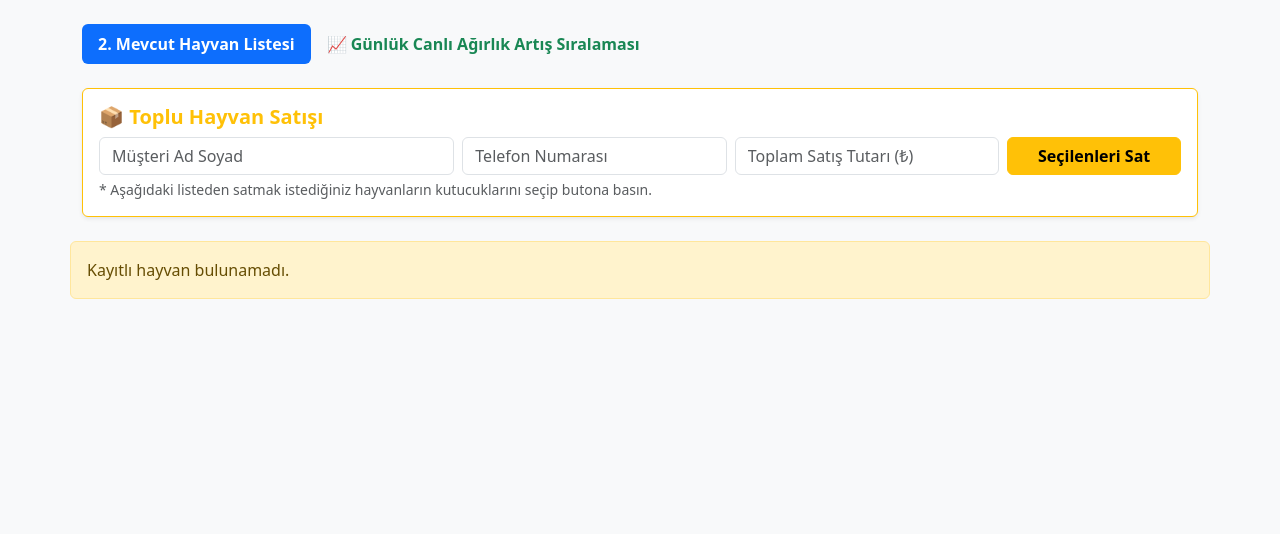
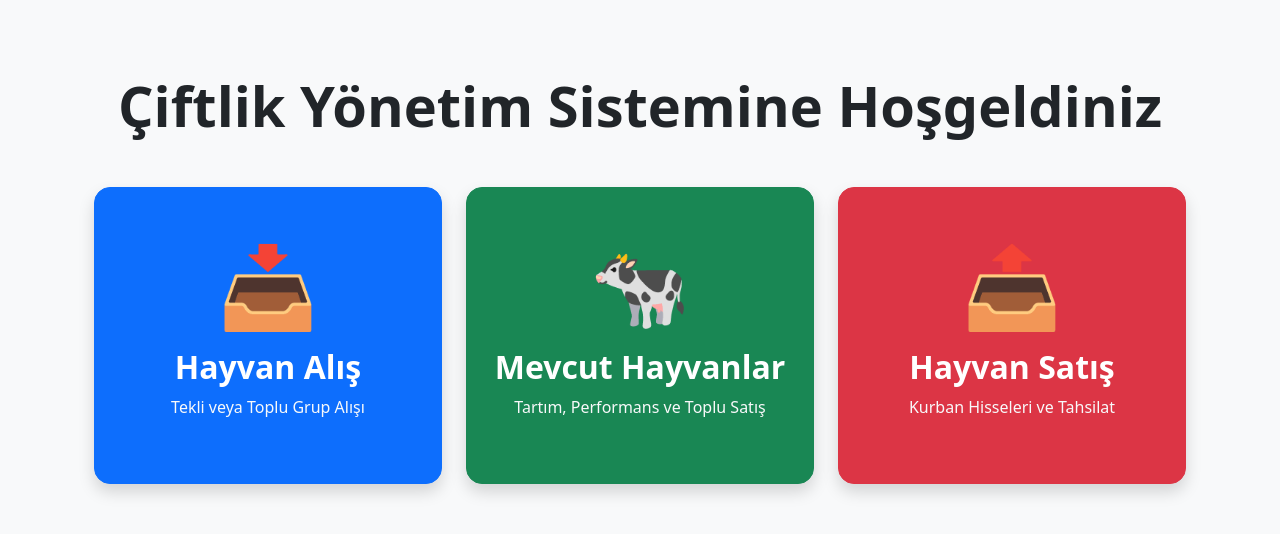
Before and after one commit to Dev1Zfr/PROJE_KLASORU, a Flask app: page / in a window 1280 px wide. Shown: the part 80-614 px from the top of the page. Run offline with Flask 3, Linux system fonts and the light colour scheme; a user stored in the database is signed in.

Commit message:
Update index.html

```diff
--- a/templates/index.html
+++ b/templates/index.html
@@ -1,110 +1,41 @@
 {% extends 'layout.html' %}
 
 {% block content %}
-<ul class="nav nav-pills mb-4" id="pills-tab" role="tablist">
-  <li class="nav-item">
-    <button class="nav-link active fw-bold" id="pills-mevcut-tab" data-bs-toggle="pill" data-bs-target="#pills-mevcut" type="button">2. Mevcut Hayvan Listesi</button>
-  </li>
-  <li class="nav-item">
-    <button class="nav-link fw-bold text-success" id="pills-siralama-tab" data-bs-toggle="pill" data-bs-target="#pills-siralama" type="button">📈 Günlük Canlı Ağırlık Artış Sıralaması</button>
-  </li>
-</ul>
+<div class="container text-center mt-5 pt-4">
+    <h1 class="display-4 fw-bold mb-5 text-dark">Çiftlik Yönetim Sistemine Hoşgeldiniz</h1>
 
-<div class="tab-content" id="pills-tabContent">
-  <!-- TAB 1: MEVCUT HAYVANLAR & TOPLU SATIŞ -->
-  <div class="tab-pane fade show active" id="pills-mevcut">
-    <form action="/toplu-satis" method="POST">
-        <div class="card bg-white shadow-sm mb-4 p-3 border-warning">
-            <h5 class="card-title text-warning fw-bold">📦 Toplu Hayvan Satışı</h5>
-            <div class="row g-2">
-                <div class="col-md-4">
-                    <input type="text" name="alici_ad" class="form-control" placeholder="Müşteri Ad Soyad" required>
-                </div>
-                <div class="col-md-3">
-                    <input type="text" name="alici_tel" class="form-control" placeholder="Telefon Numarası">
-                </div>
-                <div class="col-md-3">
-                    <input type="number" step="0.1" name="toplam_satis_fiyati" class="form-control" placeholder="Toplam Satış Tutarı (₺)" required>
-                </div>
-                <div class="col-md-2">
-                    <button type="submit" class="btn btn-warning w-100 fw-bold">Seçilenleri Sat</button>
-                </div>
-            </div>
-            <small class="text-muted mt-1">* Aşağıdaki listeden satmak istediğiniz hayvanların kutucuklarını seçip butona basın.</small>
+    <div class="row g-4 justify-content-center">
+        <!-- BÜYÜK BUTON 1 -->
+        <div class="col-md-4">
+            <a href="/ekle" class="btn btn-primary w-100 py-5 shadow rounded-4 text-decoration-none transition-hover">
+                <div class="display-1 mb-3">📥</div>
+                <h2 class="fw-bold">Hayvan Alış</h2>
+                <p class="text-light">Tekli veya Toplu Grup Alışı</p>
+            </a>
         </div>
 
-        <div class="row">
-            {% for hayvan in hayvanlar %}
-            <div class="col-md-4 mb-4">
-                <div class="card shadow-sm">
-                    <div class="card-header bg-success text-white fw-bold d-flex justify-content-between align-items-center">
-                        <div>
-                            <input type="checkbox" name="secilen_hayvanlar" value="{{ hayvan.id }}" class="form-check-input me-2">
-                            <span>Küpe No: {{ hayvan.kupe_no }}</span>
-                        </div>
-                    </div>
-                    <div class="card-body">
-                        <p><strong>Irk:</strong> {{ hayvan.irk }} | <strong>Alış:</strong> {{ hayvan.alis_fiyati }} ₺</p>
-                        <hr>
-                        <p><strong>Alış KG:</strong> {{ hayvan.alis_kg }} kg</p>
-                        <p class="text-primary fs-5"><strong>Güncel KG:</strong> {{ hayvan.guncel_kg }} kg</p>
-                        <p class="text-danger fw-bold">Günlük Artış: +{{ hayvan.gunluk_artis }} kg/gün</p>
+        <!-- BÜYÜK BUTON 2 -->
+        <div class="col-md-4">
+            <a href="/mevcut" class="btn btn-success w-100 py-5 shadow rounded-4 text-decoration-none transition-hover">
+                <div class="display-1 mb-3">🐄</div>
+                <h2 class="fw-bold">Mevcut Hayvanlar</h2>
+                <p class="text-light">Tartım, Performans ve Toplu Satış</p>
+            </a>
+        </div>
 
-                        <div class="d-grid mb-2">
-                            <a href="/satis-yap/{{ hayvan.id }}" class="btn btn-outline-warning btn-sm fw-bold">
-                                💰 Tekli Satış / Kurban Hesabı Yap
-                            </a>
-                        </div>
-                        <div class="d-grid mb-3">
-                            <a href="/gecmis/{{ hayvan.id }}" class="btn btn-info btn-sm text-white fw-bold">📊 Kilo Geçmişi</a>
-                        </div>
-                    </div>
-                </div>
-            </div>
-            {% else %}
-            <div class="alert alert-warning">Kayıtlı hayvan bulunamadı.</div>
-            {% endfor %}
-        </div>
-    </form>
-  </div>
-
-  <!-- TAB 2: GÜNLÜK CANLI AĞIRLIK ARTIŞ SIRALAMASI -->
-  <div class="tab-pane fade" id="pills-siralama">
-    <div class="card shadow-sm">
-        <div class="card-header bg-dark text-white fw-bold">
-            🏆 Çiftlik Genel Performansı (En Yüksek Günlük Artıştan Düşüğe)
-        </div>
-        <div class="card-body">
-            <table class="table table-striped table-hover align-middle">
-                <thead>
-                    <tr>
-                        <th>Sıra</th>
-                        <th>Küpe No</th>
-                        <th>Irk</th>
-                        <th>Alış Tarihi</th>
-                        <th>Alış KG</th>
-                        <th>Güncel KG</th>
-                        <th>Toplam Kazanılan KG</th>
-                        <th>Günlük Ortalama Artış</th>
-                    </tr>
-                </thead>
-                <tbody>
-                    {% for h in hayvanlar_sirali %}
-                    <tr>
-                        <td><strong>#{{ loop.index }}</strong></td>
-                        <td class="fw-bold">{{ h.kupe_no }}</td>
-                        <td>{{ h.irk }}</td>
-                        <td>{{ h.alis_tarihi.strftime('%d.%m.%Y') }}</td>
-                        <td>{{ h.alis_kg }} kg</td>
-                        <td class="text-primary fw-bold">{{ h.guncel_kg }} kg</td>
-                        <td class="text-success fw-bold">+{{ (h.guncel_kg - h.alis_kg)|round(1) }} kg</td>
-                        <td><span class="badge bg-danger fs-6">+{{ h.gunluk_artis }} kg/gün</span></td>
-                    </tr>
-                    {% endfor %}
-                </tbody>
-            </table>
+        <!-- BÜYÜK BUTON 3 -->
+        <div class="col-md-4">
+            <a href="/satilanlar" class="btn btn-danger w-100 py-5 shadow rounded-4 text-decoration-none transition-hover">
+                <div class="display-1 mb-3">📤</div>
+                <h2 class="fw-bold">Hayvan Satış</h2>
+                <p class="text-light">Kurban Hisseleri ve Tahsilat</p>
+            </a>
         </div>
     </div>
-  </div>
 </div>
+
+<style>
+    .transition-hover { transition: transform 0.2s ease-in-out; }
+    .transition-hover:hover { transform: scale(1.05); }
+</style>
 {% endblock %}
```
